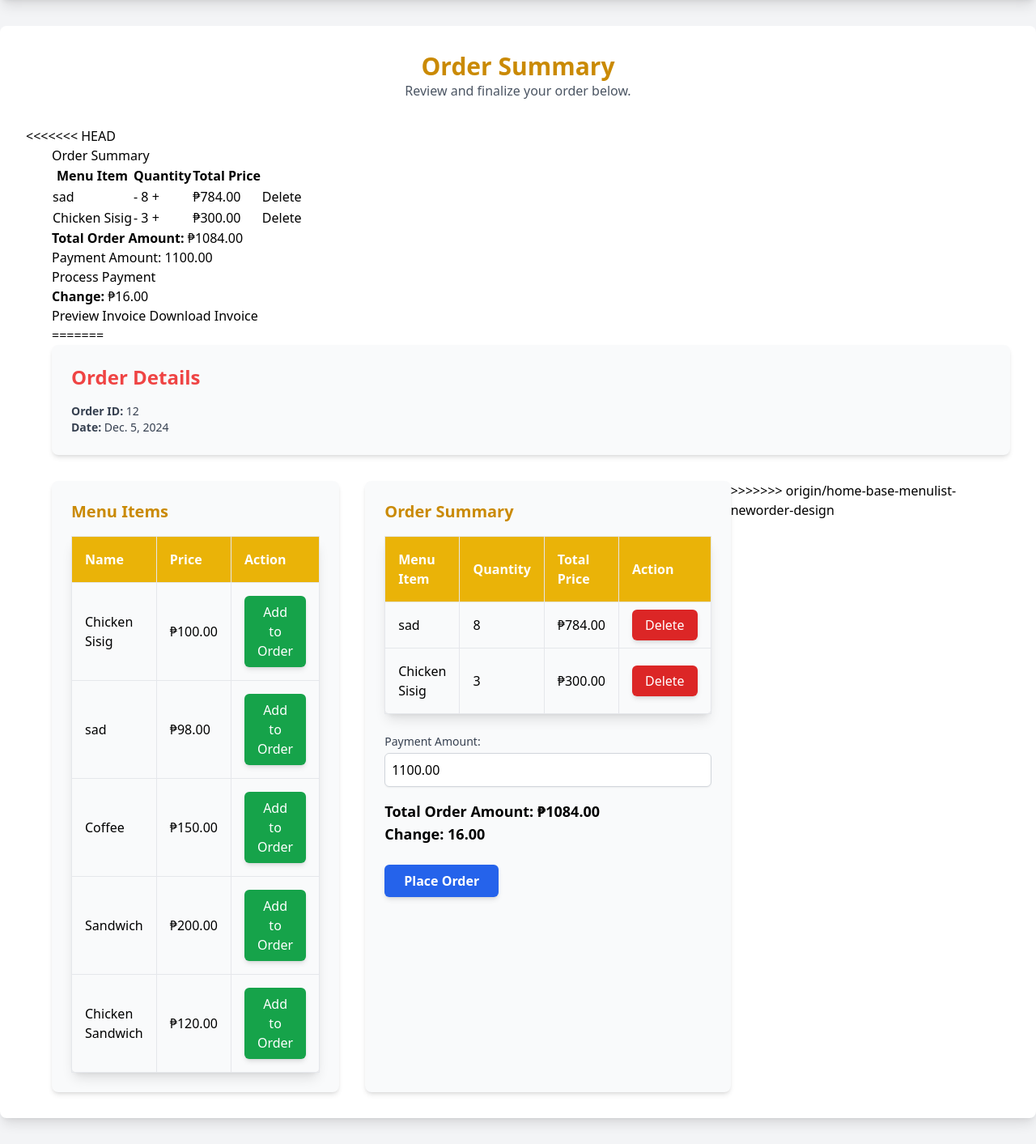
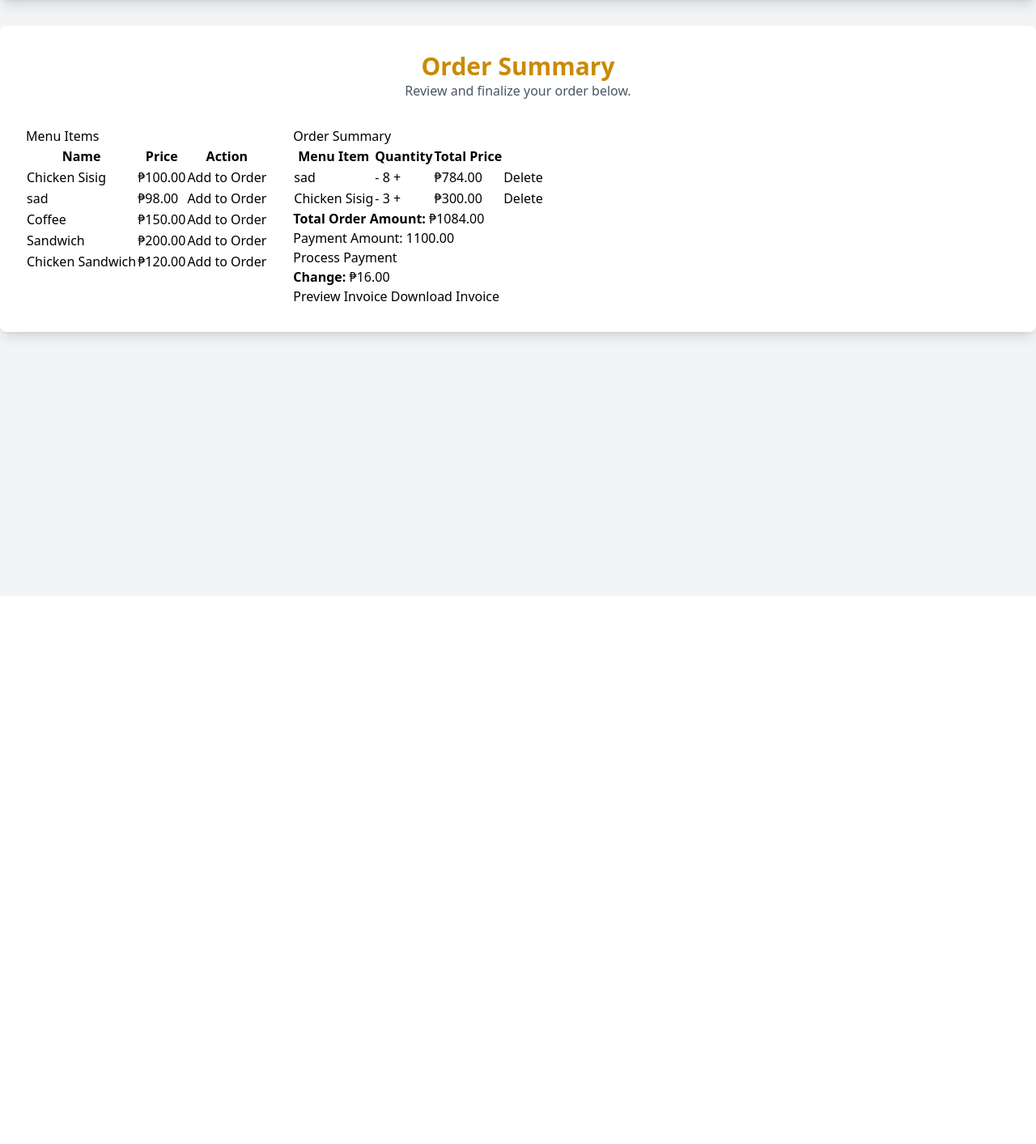
Before and after one commit to mugikarl/sales-subsystem, a Django app: page /neworder/12/ in a window 1280 px wide. Shown: the part 64-1477 px from the top of the page at 81% size. After the commit the page ends 494 px from the top, so only its background shows below. Run offline with Django 5.2, Linux system fonts and the light colour scheme; data comes from the database, SQL or seed files in the repository; both versions use the stored data as it was after the commit; some libraries are stand-ins or nearby versions.

Commit message:
merged design and backend

```diff
--- a/sales_list/templates/neworder.html
+++ b/sales_list/templates/neworder.html
@@ -7,9 +7,35 @@
         <h1 class="text-3xl font-bold text-yellow-600">Order Summary</h1>
         <p class="text-gray-600">Review and finalize your order below.</p>
     </div>
-
-<<<<<<< HEAD
-    <!-- Order Summary Section -->
+    <div class="flex flex-row">
+        <!-- Menu Items Section -->
+        <div>
+            <h2>Menu Items</h2>
+            <form method="POST">
+                {% csrf_token %}
+                <table class="table-auto">
+                    <thead>
+                        <tr>
+                            <th>Name</th>
+                            <th>Price</th>
+                            <th>Action</th>
+                        </tr>
+                    </thead>
+                    <tbody>
+                        {% for item in all_items %}
+                        <tr>
+                            <td>{{ item.name }}</td>
+                            <td>₱{{ item.price }}</td>
+                            <td>
+                                <button type="submit" name="menu_item" value="{{ item.id }}" class="add-btn">Add to Order</button>
+                            </td>
+                        </tr>
+                        {% endfor %}
+                    </tbody>
+                </table>
+            </form>
+        </div>
+        <!-- Order Summary Section -->
     <div class="pl-8">
         <h2>Order Summary</h2>
         <table class="table-auto">
@@ -57,97 +83,7 @@
             <a href="{% url 'report_download' order_summary.id %}" class="btn btn-primary">Download Invoice</a>
         </div>
         {% endif %}
-=======
-    <!-- Order Details Section -->
-    <div class="bg-gray-50 p-6 rounded-lg shadow-md mb-8">
-        <h2 class="text-2xl font-semibold text-red-500 mb-4">Order Details</h2>
-        <div class="text-sm text-gray-700">
-            <p><strong>Order ID:</strong> {{ order_summary.id }}</p>
-            <p><strong>Date:</strong> {{ order_summary.date }}</p>
-        </div>
     </div>
-
-    <!-- Main Content Section -->
-    <div class="flex flex-col md:flex-row md:space-x-8">
-        <!-- Menu Items Section -->
-        <div class="bg-gray-50 p-6 rounded-lg shadow-md flex-1">
-            <h2 class="text-xl font-semibold text-yellow-600 mb-4">Menu Items</h2>
-            <form method="POST">
-                {% csrf_token %}
-                <table class="min-w-full table-auto border-collapse border border-gray-200 shadow-lg rounded-lg">
-                    <thead class="bg-yellow-500 text-white">
-                        <tr>
-                            <th class="border p-4 text-left">Name</th>
-                            <th class="border p-4 text-left">Price</th>
-                            <th class="border p-4 text-left">Action</th>
-                        </tr>
-                    </thead>
-                    <tbody>
-                        {% for item in all_items %}
-                        <tr class="hover:bg-yellow-100">
-                            <td class="border p-4">{{ item.name }}</td>
-                            <td class="border p-4">₱{{ item.price }}</td>
-                            <td class="border p-4">
-                                <button type="submit" name="menu_item" value="{{ item.id }}"
-                                    class="px-4 py-2 bg-green-600 text-white font-medium rounded-md shadow-md hover:bg-green-700">
-                                    Add to Order
-                                </button>
-                            </td>
-                        </tr>
-                        {% endfor %}
-                    </tbody>
-                </table>
-            </form>
-        </div>
-
-        <!-- Order Summary Section -->
-        <div class="bg-gray-50 p-6 rounded-lg shadow-md flex-1">
-            <h2 class="text-xl font-semibold text-yellow-600 mb-4">Order Summary</h2>
-            <form method="POST">
-                {% csrf_token %}
-                <table class="min-w-full table-auto border-collapse border border-gray-200 shadow-lg rounded-lg">
-                    <thead class="bg-yellow-500 text-white">
-                        <tr>
-                            <th class="border p-4 text-left">Menu Item</th>
-                            <th class="border p-4 text-left">Quantity</th>
-                            <th class="border p-4 text-left">Total Price</th>
-                            <th class="border p-4 text-left">Action</th>
-                        </tr>
-                    </thead>
-                    <tbody>
-                        {% for order_item in all_order_items %}
-                        <tr class="hover:bg-yellow-100">
-                            <td class="border p-4">{{ order_item.menu_item.name }}</td>
-                            <td class="border p-4">{{ order_item.quantity }}</td>
-                            <td class="border p-4">₱{{ order_item.total_price }}</td>
-                            <td class="border p-4">
-                                <a href="{% url 'delete_order_item' order_item.id %}"
-                                   class="px-4 py-2 bg-red-600 text-white font-medium rounded-md shadow-md hover:bg-red-700">
-                                    Delete
-                                </a>
-                            </td>
-                        </tr>
-                        {% endfor %}
-                    </tbody>
-                </table>
-
-                <!-- Payment Section -->
-                <div class="mt-6">
-                    <label for="payment_amount" class="block text-sm font-medium text-gray-700">Payment Amount:</label>
-                    <input type="number" name="payment_amount" step="0.01" min="0" value="{{ order_summary.payment_amount }}"
-                        class="mt-1 block w-full p-2 border border-gray-300 rounded-md shadow-sm focus:ring-yellow-500 focus:border-yellow-500" required>
-                </div>
-                <div class="mt-4">
-                    <p class="text-lg font-semibold"><strong>Total Order Amount:</strong> ₱{{ order_summary.order_total }}</p>
-                    <p class="text-lg font-semibold"><strong>Change:</strong> {{ order_summary.change }}</p>
-                </div>
-                <button type="submit" class="mt-6 px-6 py-2 bg-blue-600 text-white font-bold rounded-md shadow-md hover:bg-blue-700">
-                    Place Order
-                </button>
-            </form>
-        </div>
->>>>>>> origin/home-base-menulist-neworder-design
-    </div>
-
+</div>
 </div>
 {% endblock %}
--- a/sales_list/views.py
+++ b/sales_list/views.py
@@ -233,12 +233,12 @@ def generate_invoice(order_summary, order_items):
 
     table = Table(table_data, colWidths=[150, 70, 100, 150])
     table.setStyle(TableStyle([
-        ('BACKGROUND', (0, 0), (-1, 0), colors.grey),
-        ('TEXTCOLOR', (0, 0), (-1, 0), colors.whitesmoke),
+        ('BACKGROUND', (0, 0), (-1, 0), colors.white),
+        ('TEXTCOLOR', (0, 0), (-1, 0), colors.black),
         ('ALIGN', (0, 0), (-1, -1), 'LEFT'),
         ('FONTNAME', (0, 0), (-1, 0), 'Helvetica-Bold'),
         ('BOTTOMPADDING', (0, 0), (-1, 0), 12),
-        ('BACKGROUND', (0, 1), (-1, -1), colors.beige),
+        ('BACKGROUND', (0, 1), (-1, -1), colors.white),
         ('GRID', (0, 0), (-1, -1), 1, colors.black),
     ]))
 
@@ -247,7 +247,7 @@ def generate_invoice(order_summary, order_items):
     table.drawOn(c, 50, height - 300)
 
     # Footer
-    c.drawString(50, 50, "Thank you for your purchase!")
+    c.drawString(50, 50, "Thank you for buying in BawkBawk! Come again!")
     c.save()
 
     buffer.seek(0)
```
Also changed, not shown: db.sqlite3.
